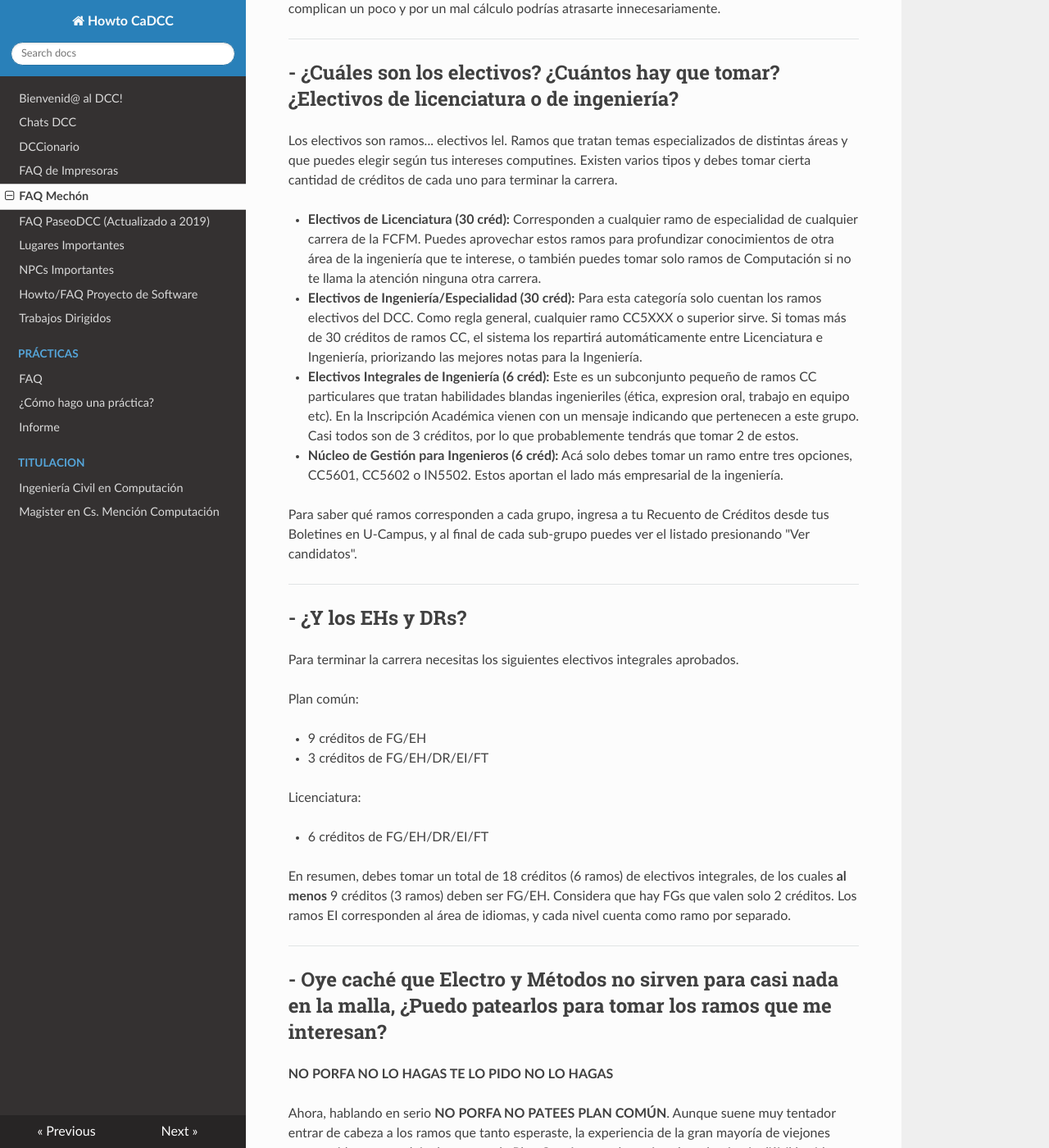
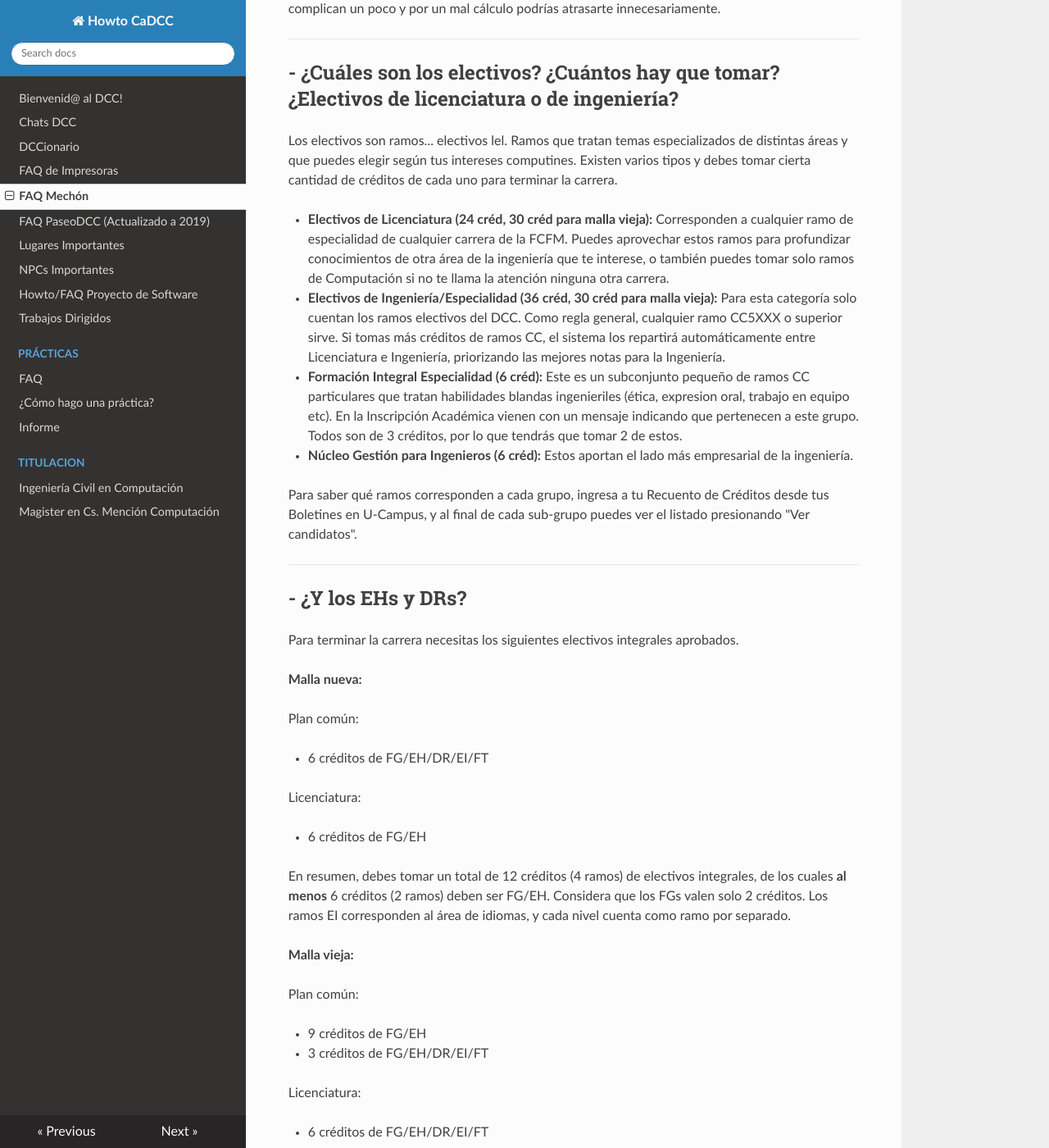
Before and after one commit to cadcc/howto, an MkDocs documentation site: the page built from docs/FAQ Mechón.md, in a window 1280 px wide and 1400 px high, scrolled down 5529 px. Shown: the whole window at 82% size. Built offline with MkDocs 1.6.1, drawn with Linux system fonts in a browser that asks for light colours; nearby versions of some CDN libraries; some of the changed text lies outside the part shown.

Commit message:
update malla nueva stuff

```diff
--- a/docs/FAQ Mechón.md
+++ b/docs/FAQ Mechón.md
@@ -152,10 +152,10 @@ Si bien no es raro ir con la malla desordenada, de todas formas es recomendable
 
 Los electivos son ramos... electivos lel. Ramos que tratan temas especializados de distintas áreas y que puedes elegir según tus intereses computines. Existen varios tipos y debes tomar cierta cantidad de créditos de cada uno para terminar la carrera.
 
-* **Electivos de Licenciatura (30 créd):** Corresponden a cualquier ramo de especialidad de cualquier carrera de la FCFM. Puedes aprovechar estos ramos para profundizar conocimientos de otra área de la ingeniería que te interese, o también puedes tomar solo ramos de Computación si no te llama la atención ninguna otra carrera.
-* **Electivos de Ingeniería/Especialidad (30 créd):** Para esta categoría solo cuentan los ramos electivos del DCC. Como regla general, cualquier ramo CC5XXX o superior sirve. Si tomas más de 30 créditos de ramos CC, el sistema los repartirá automáticamente entre Licenciatura e Ingeniería, priorizando las mejores notas para la Ingeniería.
-* **Electivos Integrales de Ingeniería (6 créd):** Este es un subconjunto pequeño de ramos CC particulares que tratan habilidades blandas ingenieriles (ética, expresion oral, trabajo en equipo etc). En la Inscripción Académica vienen con un mensaje indicando que pertenecen a este grupo. Casi todos son de 3 créditos, por lo que probablemente tendrás que tomar 2 de estos.
-* **Núcleo de Gestión para Ingenieros (6 créd):** Acá solo debes tomar un ramo entre tres opciones, CC5601, CC5602 o IN5502. Estos aportan el lado más empresarial de la ingeniería.
+* **Electivos de Licenciatura (24 créd, 30 créd para malla vieja):** Corresponden a cualquier ramo de especialidad de cualquier carrera de la FCFM. Puedes aprovechar estos ramos para profundizar conocimientos de otra área de la ingeniería que te interese, o también puedes tomar solo ramos de Computación si no te llama la atención ninguna otra carrera.
+* **Electivos de Ingeniería/Especialidad (36 créd, 30 créd para malla vieja):** Para esta categoría solo cuentan los ramos electivos del DCC. Como regla general, cualquier ramo CC5XXX o superior sirve. Si tomas más créditos de ramos CC, el sistema los repartirá automáticamente entre Licenciatura e Ingeniería, priorizando las mejores notas para la Ingeniería.
+* **Formación Integral Especialidad (6 créd):** Este es un subconjunto pequeño de ramos CC particulares que tratan habilidades blandas ingenieriles (ética, expresion oral, trabajo en equipo etc). En la Inscripción Académica vienen con un mensaje indicando que pertenecen a este grupo. Todos son de 3 créditos, por lo que tendrás que tomar 2 de estos.
+* **Núcleo Gestión para Ingenieros (6 créd):**  Estos aportan el lado más empresarial de la ingeniería.
 
 Para saber qué ramos corresponden a cada grupo, ingresa a tu Recuento de Créditos desde tus Boletines en U-Campus, y al final de cada sub-grupo puedes ver el listado presionando "Ver candidatos".
 
@@ -164,6 +164,20 @@ Para saber qué ramos corresponden a cada grupo, ingresa a tu Recuento de Crédi
 ## - ¿Y los EHs y DRs?
 
 Para terminar la carrera necesitas los siguientes electivos integrales aprobados.
+
+**Malla nueva:**
+
+Plan común:
+
+* 6 créditos de FG/EH/DR/EI/FT
+
+Licenciatura:
+
+* 6 créditos de FG/EH
+
+En resumen, debes tomar un total de 12 créditos (4 ramos) de electivos integrales, de los cuales **al menos** 6 créditos (2 ramos) deben ser FG/EH. Considera que los FGs valen solo 2 créditos. Los ramos EI corresponden al área de idiomas, y cada nivel cuenta como ramo por separado.
+
+**Malla vieja:**
 
 Plan común:
 
@@ -174,7 +188,7 @@ Licenciatura:
 
 * 6 créditos de FG/EH/DR/EI/FT
 
-En resumen, debes tomar un total de 18 créditos (6 ramos) de electivos integrales, de los cuales **al menos** 9 créditos (3 ramos) deben ser FG/EH. Considera que hay FGs que valen solo 2 créditos. Los ramos EI corresponden al área de idiomas, y cada nivel cuenta como ramo por separado.
+En resumen, debes tomar un total de 18 créditos (6 ramos) de electivos integrales, de los cuales **al menos** 9 créditos (3 ramos) deben ser FG/EH. Considera que los FGs valen solo 2 créditos. Los ramos EI corresponden al área de idiomas, y cada nivel cuenta como ramo por separado.
 
 ---
 
@@ -185,7 +199,7 @@ En resumen, debes tomar un total de 18 créditos (6 ramos) de electivos integral
 Ahora, hablando en serio **NO PORFA NO PATEES PLAN COMÚN**.
 Aunque suene muy tentador entrar de cabeza a los ramos que tanto esperaste, la experiencia de la gran mayoría de viejones arrepentidos es que dejar los ramos de Plan Común para después solo te hará más difícil la vida. Principalmente porque la capacidad matemática se va perdiendo rápido en la especialidad y se te hará mucho más difícil retomar las integrales y esas cosas locas más adelante. Además los horarios de esos ramos no te van a calzar muy bien con los del DCC, y el ritmo orientado-a-tareas en Computación puede chocarte bastante con el ritmo orientado-a-controles-y-ejercicios-y-lecturas-y-trabajos-grupales de Plan Común.
 
-Por último, eventualmente requerirás esos ramos (CC4301 pide Electro y CC4102 pide Métodos) y es muy muy fácil que se te desordene la malla sin darte cuenta y termines estancade con tus ramos.
+Por último, eventualmente requerirás esos ramos (existen requisitos extraños que se van moviendo por la malla para evitar que plan común sea pateado) y es muy muy fácil que se te desordene la malla sin darte cuenta y termines estancade con tus ramos.
 
 Desde lo más sincero de mi corazón de entidad redactora impersonal, te recomiendo fuertemente que termines lo antes posible tus ramos de Plan Común. Sé paciente y tendrás la oportunidad de olvidarte de esos ramos y tomar los que realmente quieres :3
 
```
Also changed, not shown: other parts of docs/FAQ Mechón.md (+1 -1 lines).
